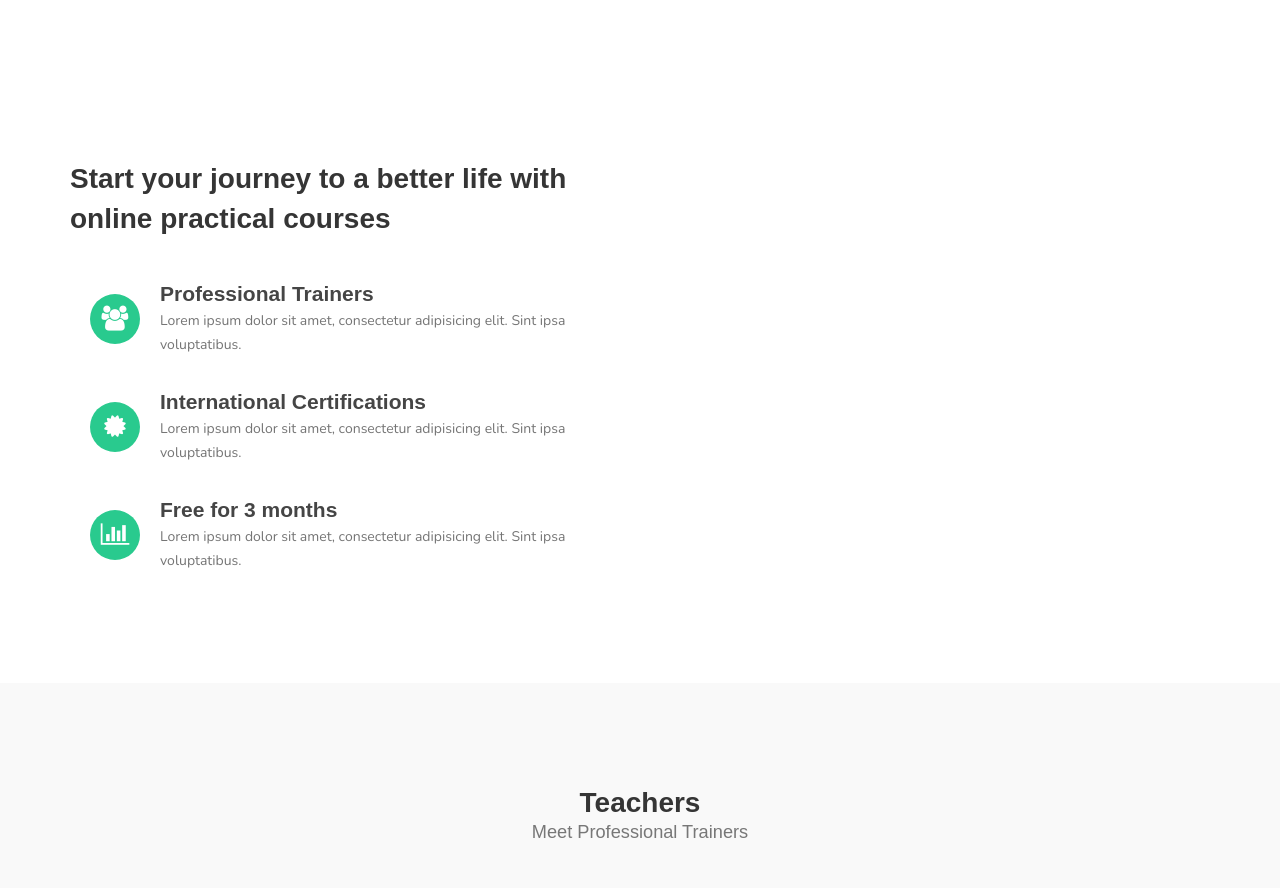
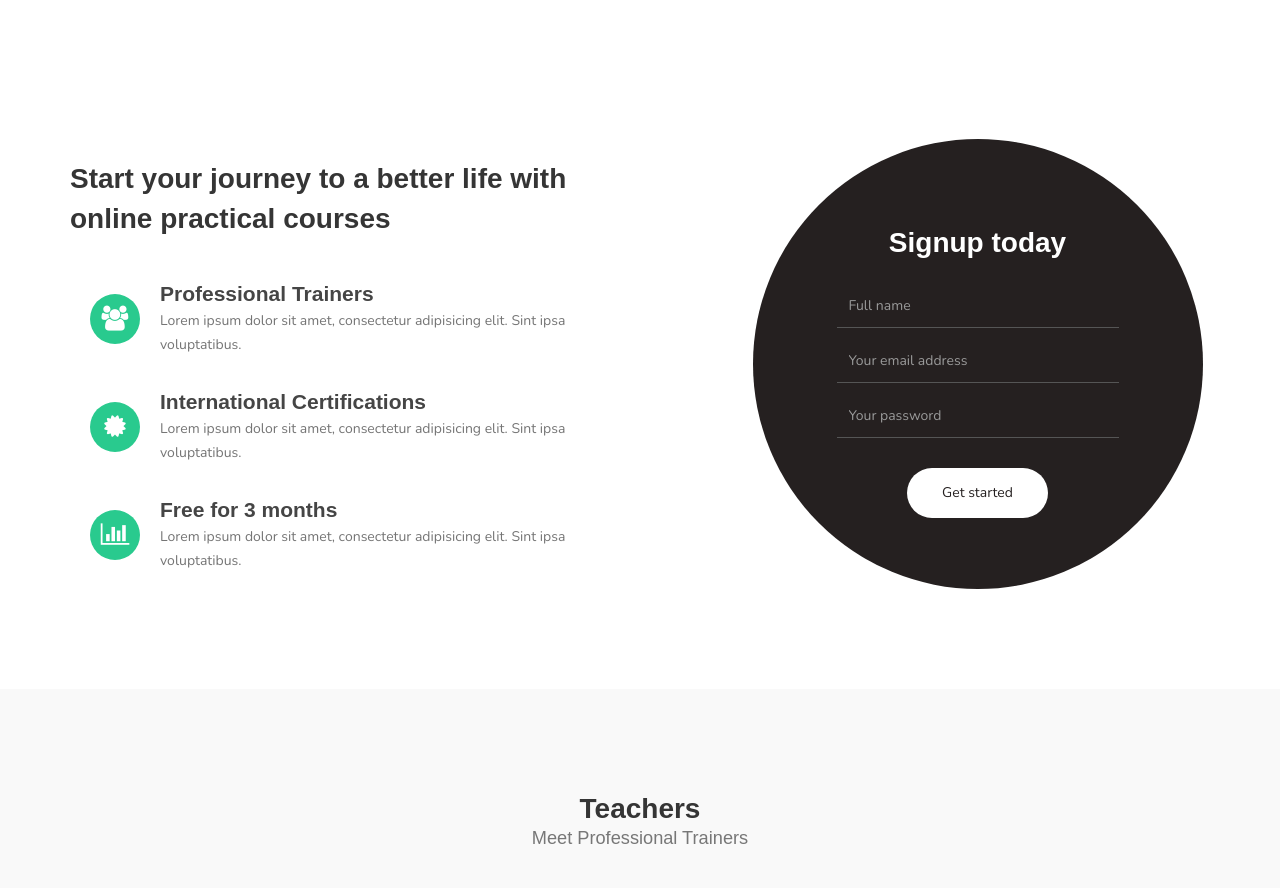
Before and after one commit to AnnaQA2022/Diplom, a plain HTML site: page index.html in a window 1280 px wide. Shown: the part 1220-2108 px from the top of the page. Drawn offline with nearby package versions, Linux system fonts and the light colour scheme; a web font is replaced by a local one.

Commit message:
registration form added

```diff
--- a/index.html
+++ b/index.html
@@ -187,7 +187,20 @@ http://www.templatemo.com/tm-516-known
                          </div>
                     </div>
 
+                <div class="col-md-offset-1 col-md-4 col-sm-12">
+                         <div class="entry-form">
+                              <form action="#" method="post">
+                                   <h2>Signup today</h2>
+                                   <input type="text" name="full name" class="form-control" placeholder="Full name" required="">
 
+                                   <input type="email" name="email" class="form-control" placeholder="Your email address" required="">
+
+                                   <input type="password" name="password" class="form-control" placeholder="Your password" required="">
+
+                                   <button class="submit-btn form-control" id="form-submit">Get started</button>
+                              </form>
+                         </div>
+                    </div>
                </div>
           </div>
      </section>
```
